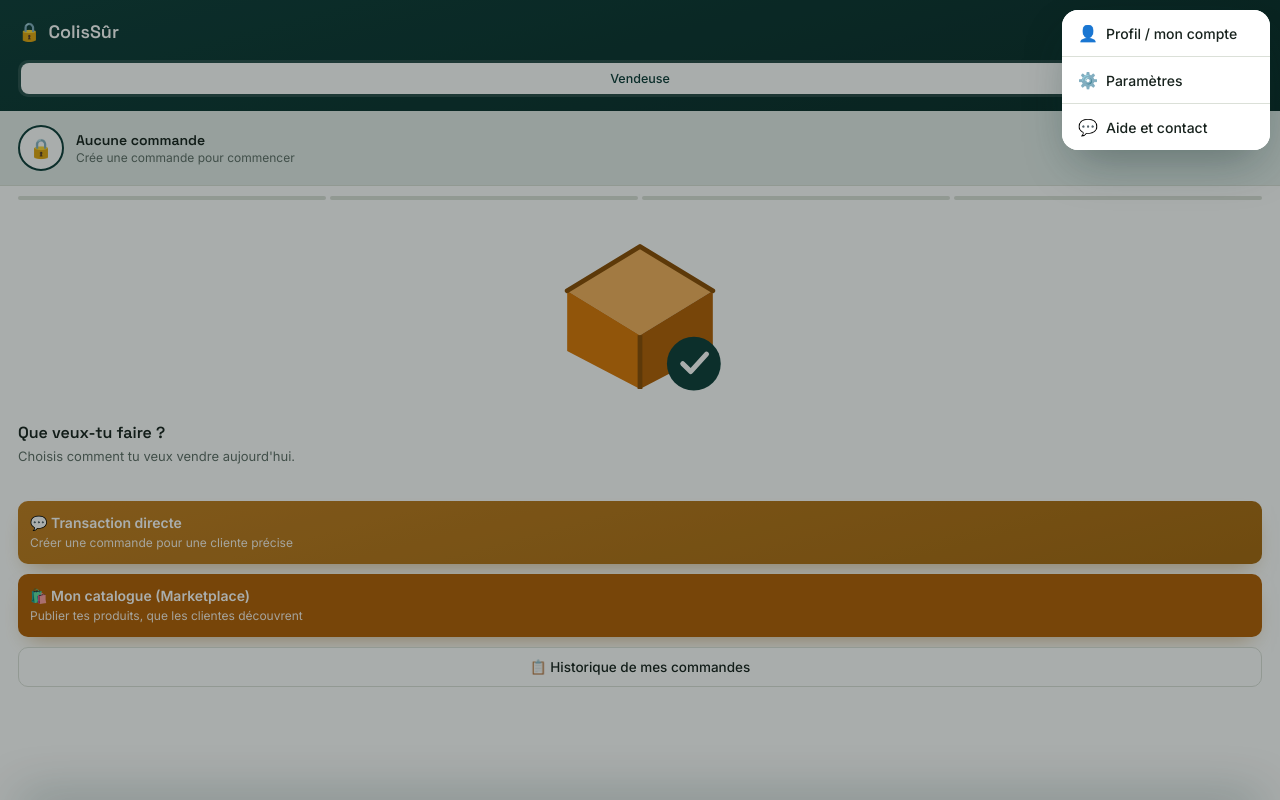
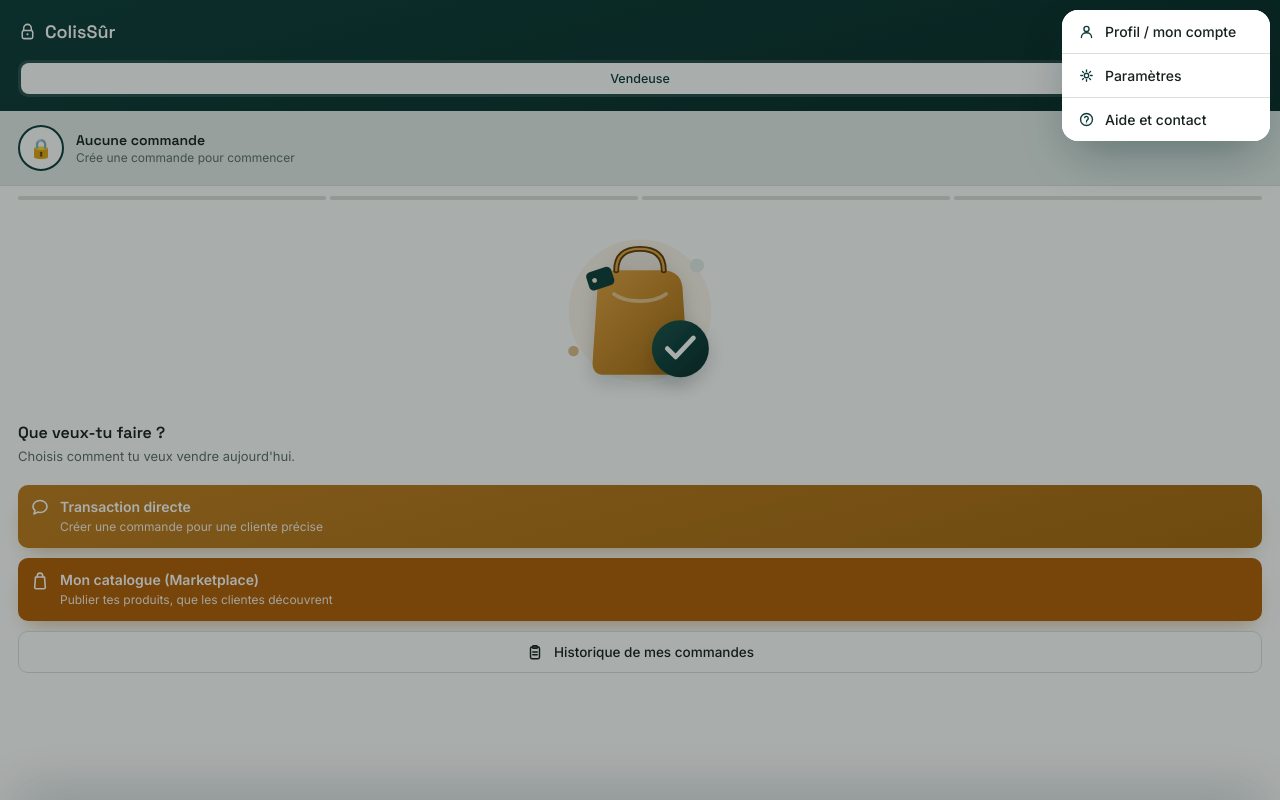
Before and after one commit to bf8nby6k9g-dev/Colissur-app, a plain HTML site: page index.html in a window 1280 px wide. Both pictures are taken after a click on the button "Menu". Drawn offline with Linux system fonts and the light colour scheme.

Commit message:
Update index.html

```diff
--- a/index.html
+++ b/index.html
@@ -531,6 +531,11 @@
   /* ---- Chiffres qui comptent ---- */
   .count-up{display:inline-block;}
 
+  /* ---- Icônes traits fins (remplacent les émojis dans l'UI principale) ---- */
+  .ico{display:inline-block;vertical-align:-4px;flex-shrink:0;}
+  .ico svg{display:block;width:100%;height:100%;}
+  .menu-icon.ico{vertical-align:-3px;}
+
   /* ---- Tampon de confirmation (statut terminé) ---- */
   .stamp-pop{animation:stampPop .5s var(--ease);}
   @keyframes stampPop{
@@ -551,7 +556,7 @@
 <div class="phone">
   <div class="topbar" id="topbar">
     <div class="topbar-row">
-      <div class="brand"><span class="lock">&#128274;</span>ColisSûr</div>
+      <div class="brand"><span class="ico" style="width:19px;height:19px;"><svg viewBox="0 0 20 20" fill="none" stroke="currentColor" stroke-width="1.6" stroke-linecap="round" stroke-linejoin="round"><path d="M6 9V6.5a4 4 0 0 1 8 0V9"/><rect x="4.5" y="9" width="11" height="8.5" rx="1.8"/><circle cx="10" cy="13" r="1.15" fill="currentColor" stroke="none"/></svg></span>ColisSûr</div>
       <button id="btn-menu" aria-label="Menu">&#8942;</button>
     </div>
     <div class="roles">
@@ -562,9 +567,9 @@
 
   <div id="menu-overlay"></div>
   <div id="menu-sheet">
-    <button id="menu-profil"><span class="menu-icon">&#128100;</span>Profil / mon compte</button>
-    <button id="menu-parametres"><span class="menu-icon">&#9881;&#65039;</span>Paramètres</button>
-    <button id="menu-aide"><span class="menu-icon">&#128172;</span>Aide et contact</button>
+    <button id="menu-profil"><span class="menu-icon ico" style="width:17px;height:17px;color:var(--primary);"><svg viewBox="0 0 20 20" fill="none" stroke="currentColor" stroke-width="1.6" stroke-linecap="round" stroke-linejoin="round"><circle cx="10" cy="7" r="3"/><path d="M4 17c0-3.3 2.7-5.5 6-5.5s6 2.2 6 5.5"/></svg></span>Profil / mon compte</button>
+    <button id="menu-parametres"><span class="menu-icon ico" style="width:17px;height:17px;color:var(--primary);"><svg viewBox="0 0 20 20" fill="none" stroke="currentColor" stroke-width="1.6" stroke-linecap="round" stroke-linejoin="round"><circle cx="10" cy="10" r="2.6"/><path d="M10 3.3v1.9M10 14.8v1.9M16.7 10h-1.9M5.2 10H3.3M14.7 5.3l-1.3 1.3M6.6 13.4l-1.3 1.3M14.7 14.7l-1.3-1.3M6.6 6.6 5.3 5.3"/></svg></span>Paramètres</button>
+    <button id="menu-aide"><span class="menu-icon ico" style="width:17px;height:17px;color:var(--primary);"><svg viewBox="0 0 20 20" fill="none" stroke="currentColor" stroke-width="1.6" stroke-linecap="round" stroke-linejoin="round"><circle cx="10" cy="10" r="7"/><path d="M7.8 7.8a2.2 2.2 0 1 1 3.3 2.6c-.7.5-1.1 1-1.1 1.9"/><circle cx="10" cy="14" r="0.15" fill="currentColor" stroke-width="1.4"/></svg></span>Aide et contact</button>
   </div>
 
   <div id="modal-overlay"></div>
@@ -616,14 +621,36 @@ var state = {
 };
 
 var SVG_BOX =
-  '<svg viewBox="0 0 120 120" xmlns="http://www.w3.org/2000/svg">' +
-    '<path d="M14 46 L60 18 L106 46 L60 74 Z" fill="#F3B15C"/>' +
-    '<path d="M14 46 L60 74 L60 108 L14 84 Z" fill="#D97706"/>' +
-    '<path d="M106 46 L60 74 L60 108 L106 84 Z" fill="#B25F04"/>' +
-    '<line x1="60" y1="74" x2="60" y2="108" stroke="#8a4d05" stroke-width="3"/>' +
-    '<path d="M14 46 L60 18 L106 46" fill="none" stroke="#8a4d05" stroke-width="3" stroke-linecap="round" stroke-linejoin="round"/>' +
-    '<circle cx="94" cy="92" r="17" fill="#0E3D39"/>' +
-    '<path d="M87 92 l5 5 l10 -11" stroke="#fff" stroke-width="3.2" fill="none" stroke-linecap="round" stroke-linejoin="round"/>' +
+  '<svg viewBox="0 0 160 160" xmlns="http://www.w3.org/2000/svg">' +
+    '<defs>' +
+      '<linearGradient id="bagGrad" x1="0" y1="0" x2="1" y2="1">' +
+        '<stop offset="0" stop-color="#E3A33F"/>' +
+        '<stop offset="1" stop-color="#A5680F"/>' +
+      '</linearGradient>' +
+      '<linearGradient id="sealGrad" x1="0" y1="0" x2="1" y2="1">' +
+        '<stop offset="0" stop-color="#17524C"/>' +
+        '<stop offset="1" stop-color="#092A27"/>' +
+      '</linearGradient>' +
+      '<filter id="softShadow" x="-40%" y="-40%" width="180%" height="180%">' +
+        '<feDropShadow dx="0" dy="6" stdDeviation="8" flood-color="#092A27" flood-opacity="0.18"/>' +
+      '</filter>' +
+    '</defs>' +
+    '<circle cx="80" cy="78" r="60" fill="#FBEEDB" opacity="0.55"/>' +
+    '<circle cx="128" cy="40" r="6" fill="#E3ECE9"/>' +
+    '<circle cx="24" cy="112" r="4.5" fill="#C17D1F" opacity="0.5"/>' +
+    '<circle cx="134" cy="104" r="3.5" fill="#0E3D39" opacity="0.35"/>' +
+    '<g filter="url(#softShadow)">' +
+      '<path d="M44 62 Q44 44 62 44 L98 44 Q116 44 116 62 L120 122 Q120 132 110 132 L50 132 Q40 132 40 122 Z" fill="url(#bagGrad)"/>' +
+      '<path d="M58 64 Q66 70 80 70 Q94 70 102 64" fill="none" stroke="#FBEEDB" stroke-width="3" stroke-linecap="round" opacity="0.55"/>' +
+      '<path d="M60 44 Q60 26 80 26 Q100 26 100 44" fill="none" stroke="#5c3a0a" stroke-width="5" stroke-linecap="round"/>' +
+      '<path d="M60 44 Q60 26 80 26 Q100 26 100 44" fill="none" stroke="#E3A33F" stroke-width="2" stroke-linecap="round"/>' +
+    '</g>' +
+    '<g transform="rotate(-18 50 52)">' +
+      '<rect x="36" y="42" width="22" height="16" rx="4" fill="#0E3D39"/>' +
+      '<circle cx="42" cy="50" r="2" fill="#FBEEDB"/>' +
+    '</g>' +
+    '<circle cx="114" cy="110" r="24" fill="url(#sealGrad)" filter="url(#softShadow)"/>' +
+    '<path d="M103 110 l7 7 l15 -16" stroke="#fff" stroke-width="4" fill="none" stroke-linecap="round" stroke-linejoin="round"/>' +
   '</svg>';
 
 var SVG_HANDOFF =
@@ -920,6 +947,26 @@ function commissionRate(typeTransaction){
 }
 
 function fcfa(n){ return Math.round(n).toLocaleString('fr-FR') + ' FCFA'; }
+
+// Petites icônes traits fins (remplacent les émojis dans la navigation
+// principale — rendu cohérent sur tous les téléphones, contrairement
+// aux émojis qui changent de style selon la marque du téléphone).
+var ICONS = {
+  lock: '<path d="M6 9V6.5a4 4 0 0 1 8 0V9"/><rect x="4.5" y="9" width="11" height="8.5" rx="1.8"/><circle cx="10" cy="13" r="1.15" fill="currentColor" stroke="none"/>',
+  chat: '<path d="M3 9.5c0-3.3 3.1-6 7-6s7 2.7 7 6-3.1 6-7 6c-.8 0-1.6-.1-2.3-.4L4 17l1-3.6c-1.3-1-2-2.4-2-3.9Z"/>',
+  bag: '<path d="M5.5 7h9l.8 10.2a1.5 1.5 0 0 1-1.5 1.6H6.2a1.5 1.5 0 0 1-1.5-1.6L5.5 7Z"/><path d="M7.3 7V5.8a2.7 2.7 0 0 1 5.4 0V7"/>',
+  clipboard: '<rect x="5" y="4.5" width="10" height="13" rx="1.6"/><rect x="7.3" y="3" width="5.4" height="3" rx="1"/><path d="M7.5 10h5M7.5 13h5"/>',
+  user: '<circle cx="10" cy="7" r="3"/><path d="M4 17c0-3.3 2.7-5.5 6-5.5s6 2.2 6 5.5"/>',
+  gear: '<circle cx="10" cy="10" r="2.6"/><path d="M10 3.3v1.9M10 14.8v1.9M16.7 10h-1.9M5.2 10H3.3M14.7 5.3l-1.3 1.3M6.6 13.4l-1.3 1.3M14.7 14.7l-1.3-1.3M6.6 6.6 5.3 5.3"/>',
+  help: '<circle cx="10" cy="10" r="7"/><path d="M7.8 7.8a2.2 2.2 0 1 1 3.3 2.6c-.7.5-1.1 1-1.1 1.9"/><circle cx="10" cy="14" r="0.15" fill="currentColor" stroke="currentColor" stroke-width="1.4"/>',
+  camera: '<path d="M4 7.5a1.5 1.5 0 0 1 1.5-1.5h1.3l.8-1.3h4.8l.8 1.3h1.3A1.5 1.5 0 0 1 16 7.5v7A1.5 1.5 0 0 1 14.5 16h-9A1.5 1.5 0 0 1 4 14.5v-7Z"/><circle cx="10" cy="11" r="2.6"/>'
+};
+function ico(name, size){
+  size = size || 18;
+  return '<span class="ico" style="width:' + size + 'px;height:' + size + 'px;">' +
+    '<svg viewBox="0 0 20 20" fill="none" stroke="currentColor" stroke-width="1.6" stroke-linecap="round" stroke-linejoin="round">' +
+    (ICONS[name] || '') + '</svg></span>';
+}
 function genCode(){ return 'CS-' + Math.floor(1000 + Math.random()*9000); }
 
 function setRole(r){
@@ -1124,9 +1171,9 @@ function renderVendeur(){
         illustration(SVG_BOX) +
         '<h2>Que veux-tu faire ?</h2>' +
         '<p class="lead">' + (profile && profile.boutique ? 'Bonjour ' + profile.boutique + ' !' : 'Choisis comment tu veux vendre aujourd\'hui.') + '</p>' +
-        '<button class="primary" id="mode-ecommerce" style="text-align:left;line-height:1.4;">&#128172; Transaction directe<br><span style="font-weight:400;font-size:12px;opacity:0.9;">Créer une commande pour une cliente précise</span></button>' +
-        '<button class="primary" id="mode-marketplace" style="text-align:left;line-height:1.4;margin-top:10px;background:#B25F04;">&#128717;&#65039; Mon catalogue (Marketplace)<br><span style="font-weight:400;font-size:12px;opacity:0.9;">Publier tes produits, que les clientes découvrent</span></button>' +
-        '<button class="secondary" id="mode-history" style="margin-top:10px;">&#128203; Historique de mes commandes</button>'
+        '<button class="primary" id="mode-ecommerce" style="text-align:left;line-height:1.4;display:flex;gap:10px;align-items:flex-start;">' + ico('chat', 20) + '<span>Transaction directe<br><span style="font-weight:400;font-size:12px;opacity:0.9;">Créer une commande pour une cliente précise</span></span></button>' +
+        '<button class="primary" id="mode-marketplace" style="text-align:left;line-height:1.4;margin-top:10px;background:#B25F04;display:flex;gap:10px;align-items:flex-start;">' + ico('bag', 20) + '<span>Mon catalogue (Marketplace)<br><span style="font-weight:400;font-size:12px;opacity:0.9;">Publier tes produits, que les clientes découvrent</span></span></button>' +
+        '<button class="secondary" id="mode-history" style="margin-top:10px;display:flex;gap:10px;align-items:center;justify-content:center;">' + ico('clipboard', 18) + '<span>Historique de mes commandes</span></button>'
       );
       document.getElementById('mode-ecommerce').onclick = function(){ state.vendorMode = 'ecommerce'; render(); };
       document.getElementById('mode-marketplace').onclick = function(){ state.vendorMode = 'marketplace'; render(); };
@@ -1182,7 +1229,7 @@ function renderVendeur(){
       villeFields +
       '<label style="margin-top:10px;">Photo du produit (optionnel)</label>' +
       '<div id="product-photo-preview">' + (state.draft.photoProduit ? '<img src="' + state.draft.photoProduit + '" style="width:100%;border-radius:12px;margin:8px 0;" alt="Photo du produit"><button type="button" class="secondary" id="btn-remove-photo" style="margin-bottom:10px;">Retirer la photo</button>' : '') + '</div>' +
-      '<label for="f-photo" class="secondary" style="display:block;text-align:center;cursor:pointer;">&#128247; Prendre ou choisir une photo</label>' +
+      '<label for="f-photo" class="secondary" style="display:flex;align-items:center;justify-content:center;gap:8px;cursor:pointer;">' + ico('camera', 18) + '<span>Prendre ou choisir une photo</span></label>' +
       '<input type="file" id="f-photo" accept="image/*" style="display:none;">' +
       '<p class="muted-small" style="margin-top:4px;">Elle reste sur ton téléphone — pense à l\'envoyer en pièce jointe dans le même message WhatsApp que le lien.</p>' +
       '<div class="err" id="f-err">Remplis tous les champs pour continuer (le prix et les frais doivent être remplis, même 0 pour les frais).</div>' +
```
